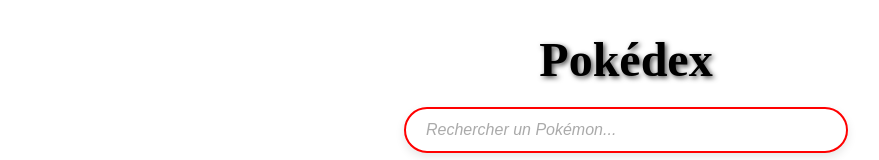
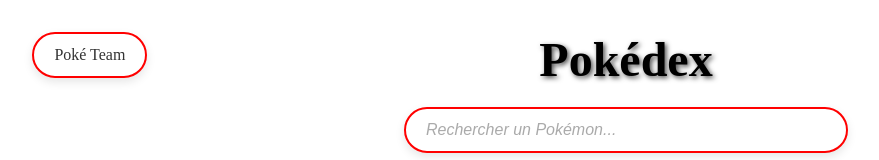
Before and after one commit to Tiiick10/pokedex, a React (Vite) app: page / in a window 1280 px wide. Shown: the top 160 px of the page, without its empty margins (14-893 px from the left). Built offline with nearby package versions, Linux system fonts and the light colour scheme; no server answers.

Commit message:
poke team btn

```diff
--- a/src/App.jsx
+++ b/src/App.jsx
@@ -1,12 +1,14 @@
 import { BrowserRouter as Router, Routes, Route } from "react-router-dom";
 import Home from "./pages/Home";
 import PokemonPage from "./pages/PokemonPage";
+import PokeTeam from "./pages/PokeTeam";
 
 function App() {
   return (
     <Router>
       <Routes>
         <Route path="/" element={<Home />} />
+        <Route path="/poke-team" element={<PokeTeam />} />
         <Route path="/pokemon/:id" element={<PokemonPage />} />
       </Routes>
     </Router>
--- a/src/pages/Home.css
+++ b/src/pages/Home.css
@@ -34,6 +34,26 @@
     animation-iteration-count: infinite;
 }
 
+.favBtn {
+    position: fixed;
+    margin-left: 3%;
+    padding: 12px 20px;
+    font-size: 16px;
+    border-radius: 30px;
+    border: 2px solid red;
+    background-color: #fff;
+    box-shadow: 0 4px 10px rgba(0, 0, 0, 0.1);
+    color: #333;
+    outline: none;
+    transition: border-color 0.3s ease, box-shadow 0.3s ease;
+    text-decoration: none;
+}
+
+.favBtn:hover {
+    color: white;
+    background-color: red;
+}
+
 @keyframes scanCard {
     0% {
         opacity: 0.6;
--- a/src/pages/Home.jsx
+++ b/src/pages/Home.jsx
@@ -1,5 +1,5 @@
 import { useEffect, useState } from "react"
-import { Link } from "react-router-dom"
+import { Link, Navigate } from "react-router-dom"
 import PokemonCard from "../components/PokemonCard/PokemonCard"
 import SearchBar from "../components/SearchBar/SearchBar"
 import LoadingSpinner from "../components/LoadingSpinner/LoadingSpinner"
@@ -54,7 +54,10 @@
 
     <div>
 
+      <Link to="/poke-team" className="favBtn">Poké Team</Link>
+
       <h1 className="title">Pokédex</h1>
+
       <SearchBar pokemons={pokemons} setFilteredPokemons={setFilteredPokemons} />
 
       <div className="pokemon-grid">
--- /dev/null
+++ b/src/pages/PokeTeam.jsx
@@ -0,0 +1,7 @@
+import React from 'react'
+
+export default function PokeTeam() {
+  return (
+    <div>PokeTeam</div>
+  )
+}
```
